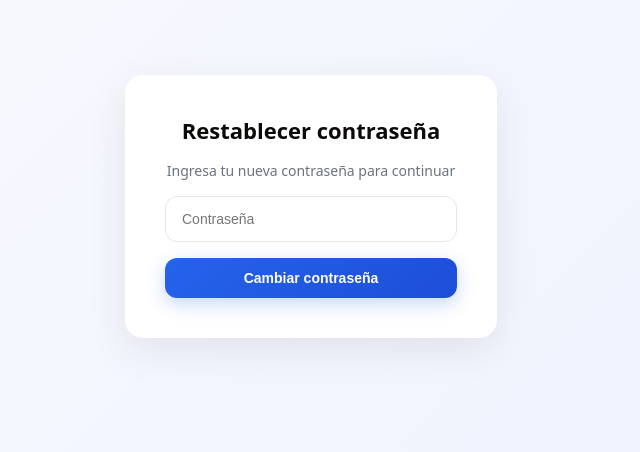
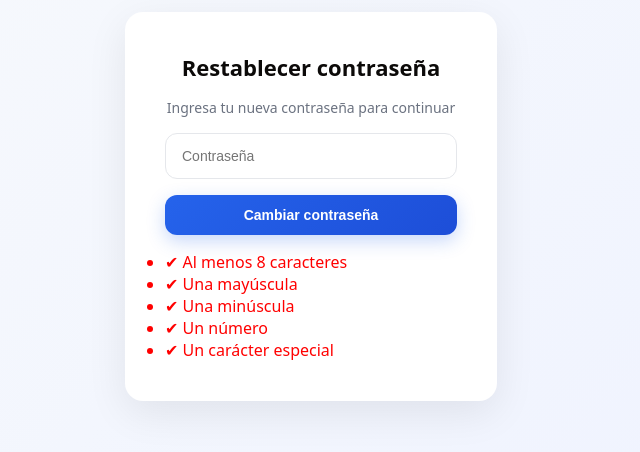
Before and after one commit to slathercordova/condominio-frontend, a React (Vite) app: page /reset-password in a window 1280 px wide. Shown: the part 194-646 px from the top of the page, without its empty margins (329-969 px from the left). Built offline with nearby package versions, Linux system fonts and the light colour scheme.

Commit message:
validaciones de cambio de contraseña

```diff
--- /dev/null
+++ b/src/common/components/password-rules.module.css
@@ -0,0 +1,7 @@
+.valid {
+    color: green;
+}
+
+.invalid {
+    color: red;
+}
--- /dev/null
+++ b/src/common/components/password-rules.tsx
@@ -0,0 +1,67 @@
+import styles from "./password-rules.module.css";
+
+interface PasswordRulesProps {
+  password: string;
+}
+
+export function PasswordRules(props: PasswordRulesProps) {
+  const password = props.password;
+
+  const passwordRules = {
+    minLength: (password: string) => password.length >= 8,
+    upperCase: (password: string) => /[A-Z]/.test(password),
+    lowerCase: (password: string) => /[a-z]/.test(password),
+    number: (password: string) => /\d/.test(password),
+    special: (password: string) => /[^A-Za-z0-9]/.test(password),
+  };
+
+  const passwordValidation = {
+    minLength: passwordRules.minLength(password),
+    upperCase: passwordRules.upperCase(password),
+    lowerCase: passwordRules.lowerCase(password),
+    number: passwordRules.number(password),
+    special: passwordRules.special(password),
+  };
+
+  return (
+    <div>
+      <ul className={styles.passwordRules}>
+        <li
+          className={
+            passwordValidation.minLength ? styles.valid : styles.invalid
+          }
+        >
+          ✔ Al menos 8 caracteres
+        </li>
+
+        <li
+          className={
+            passwordValidation.upperCase ? styles.valid : styles.invalid
+          }
+        >
+          ✔ Una mayúscula
+        </li>
+
+        <li
+          className={
+            passwordValidation.lowerCase ? styles.valid : styles.invalid
+          }
+        >
+          ✔ Una minúscula
+        </li>
+
+        <li
+          className={passwordValidation.number ? styles.valid : styles.invalid}
+        >
+          ✔ Un número
+        </li>
+
+        <li
+          className={passwordValidation.special ? styles.valid : styles.invalid}
+        >
+          ✔ Un carácter especial
+        </li>
+      </ul>
+    </div>
+  );
+}
--- a/src/features/auth/pages/reset-password.tsx
+++ b/src/features/auth/pages/reset-password.tsx
@@ -7,6 +7,7 @@ import type {
   ValidationErrors,
 } from "../../../common/types/api-response";
 import styles from "./reset-password.module.css";
+import { PasswordRules } from "../../../common/components/password-rules";
 
 export function ResetPasswordPage() {
   const [searchParams] = useSearchParams();
@@ -128,6 +129,8 @@ export function ResetPasswordPage() {
           {!cambioContrasenaOk ? "Cambiar contraseña" : "Ir a login"}
         </button>
 
+        <PasswordRules password={password}/>
+
         {cambioContrasenaOk && (
           <p className={styles.redirectText}>
             Redirigiendo al login en 3 segundos...
```
